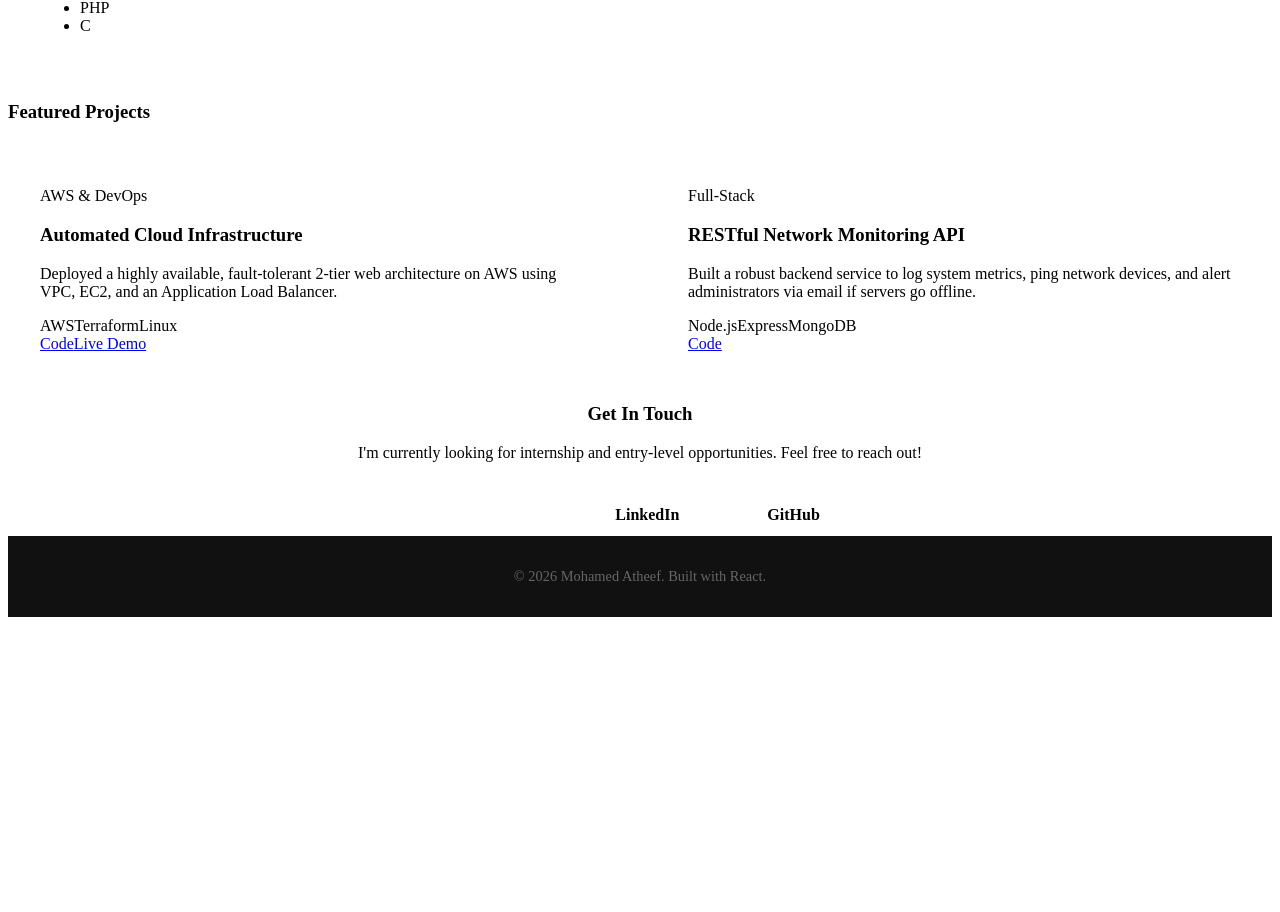
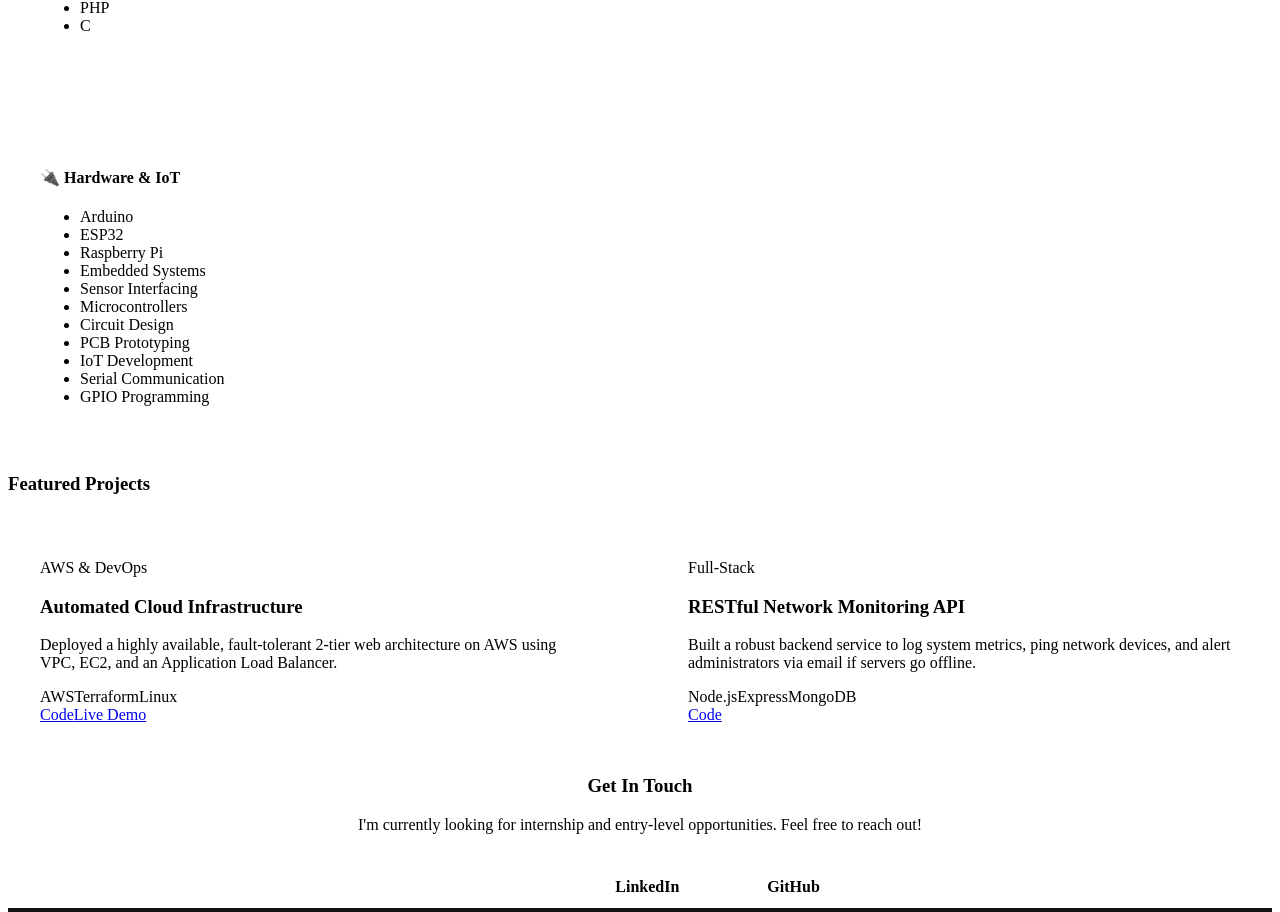
Before and after one commit to AtheefDS/Atheef_Portfolio, a React (Vite) app: page / in a window 1280 px wide. Shown: the part 1369-2281 px from the top of the page. Before the commit the page ends 1994 px from the top, so only its background shows below. Built offline with nearby package versions, Linux system fonts and the light colour scheme; the HTML template or start-up script is replaced by a standard one.

Commit message:
feat: add additional skills to the Skills component

```diff
--- a/src/components/Skills.jsx
+++ b/src/components/Skills.jsx
@@ -4,7 +4,10 @@ export default function Skills() {
   const skillSets = [
     { title: "💻 Languages", skills: ["Python", "JavaScript (ES6+)", "Java", "SQL", "PHP", "C"] },
     { title: "☁️ Cloud & DevOps", skills: ["AWS (EC2, S3)", "Docker", "Git / GitHub Actions", "Linux"] },
-    { title: "🛠️ Frameworks & Tools", skills: ["React.js", "Node.js / Express", "MongoDB", "Postman"] }
+    { title: "🛠️ Frameworks & Tools", skills: ["React.js", "Node.js / Express", "MongoDB", "Postman"] } ,
+    { title: "🔌 Hardware & IoT", skills: ["Arduino","ESP32","Raspberry Pi","Embedded Systems","Sensor Interfacing","Microcontrollers","Circuit Design","PCB Prototyping","IoT Development","Serial Communication","GPIO Programming"
+  ]
+},
   ];
 
   return (
```
